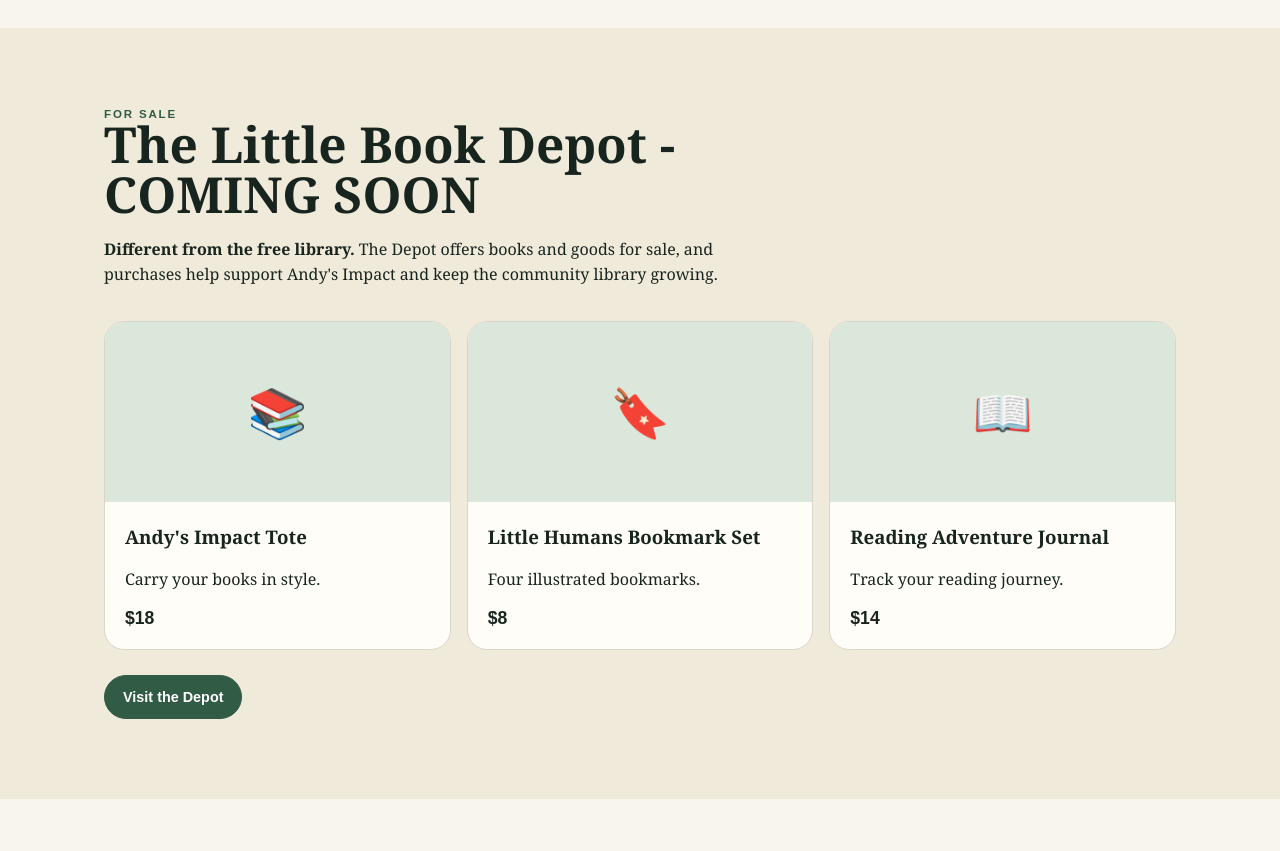
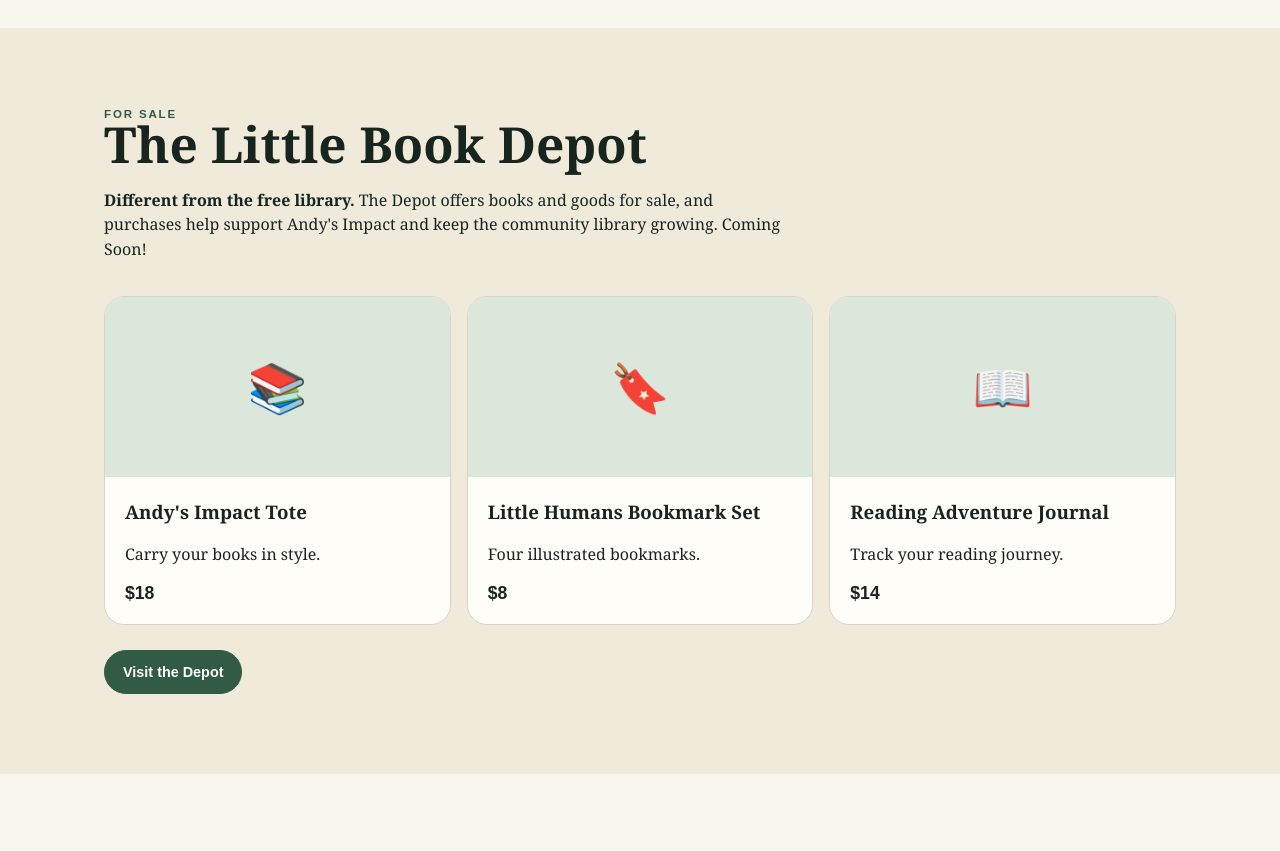
Before and after one commit to elledmytryszyn/Andys-impact, a plain HTML site: page index.html in a window 1280 px wide. Shown: the part 3060-3911 px from the top of the page. Drawn offline with Linux system fonts and the light colour scheme.

Commit message:
Update index.html - Coming Soon 2

```diff
--- a/index.html
+++ b/index.html
@@ -7,7 +7,7 @@
 <section id="library" class="free"><div class="wrap"><div class="freebox"><div><span class="badge">★ ALWAYS FREE</span><h2>Andy's Little Free Library</h2><p><strong>Take a Book. Leave a Book. Make a Difference.</strong></p><p>Every book in Andy's Little Free Library is free. Always. No library card, no cost, no catch — just books freely given and freely shared with the neighbors of Louisa, Virginia.</p><div class="buttons"><a class="btn primary" href="#get">Donate a Book</a><a class="btn secondary" href="#get">Get Directions</a></div></div><div class="card"><h3>FREE means FREE.</h3><p>Andy's Little Free Library is a community gift — <strong>not a store.</strong></p><p>🟢 Books in the library: <strong>$0</strong><br>🟢 Taking a book: <strong>Always welcome</strong><br>🟢 Leaving a book: <strong>Always appreciated</strong></p></div></div></div></section>
 <section id="read"><div class="wrap"><div class="section-head"><div class="eyebrow">Read With Andy</div><h2>One story at a time.</h2><p>Watch Andy grow as a reader — one story, one discovery, and one chapter at a time.</p></div><div class="video"><div class="eyebrow" style="color:#d8b45b">Coming Soon</div><h2>Read-Aloud Videos</h2><div class="play">▶</div><p>Andy is building his reading adventure, one page at a time.</p><a class="btn secondary" style="border-color:#fff;color:#fff" href="#read">Subscribe on YouTube</a></div></div></section>
 <section><div class="wrap"><div class="section-head"><div class="eyebrow">Make an Impact</div><h2>Small actions add up.</h2><p>You don't need to be a grown-up to change the world.</p></div><div class="steps"><div class="step"><span>01</span><h3>Read</h3><p>Pick up a book and discover a new world.</p></div><div class="step"><span>02</span><h3>Share</h3><p>Pass a book along. Share a story with a friend.</p></div><div class="step"><span>03</span><h3>Give</h3><p>Donate a gently loved book and keep the circle moving.</p></div><div class="step"><span>04</span><h3>Create</h3><p>Write, draw, build, dream. Your ideas matter.</p></div></div></div></section>
-<section id="depot" class="free"><div class="wrap"><div class="section-head"><div class="eyebrow">For Sale</div><h2>The Little Book Depot - COMING SOON</h2><p><strong>Different from the free library.</strong> The Depot offers books and goods for sale, and purchases help support Andy's Impact and keep the community library growing.</p></div><div class="shopgrid"><div class="product"><div class="productpic">📚</div><div class="productbody"><h3>Andy's Impact Tote</h3><p>Carry your books in style.</p><div class="price">$18</div></div></div><div class="product"><div class="productpic">🔖</div><div class="productbody"><h3>Little Humans Bookmark Set</h3><p>Four illustrated bookmarks.</p><div class="price">$8</div></div></div><div class="product"><div class="productpic">📖</div><div class="productbody"><h3>Reading Adventure Journal</h3><p>Track your reading journey.</p><div class="price">$14</div></div></div></div><div class="buttons"><a class="btn primary" href="#depot">Visit the Depot</a></div></div></section>
+<section id="depot" class="free"><div class="wrap"><div class="section-head"><div class="eyebrow">For Sale</div><h2>The Little Book Depot</h2><p><strong>Different from the free library.</strong> The Depot offers books and goods for sale, and purchases help support Andy's Impact and keep the community library growing. Coming Soon!</p></div><div class="shopgrid"><div class="product"><div class="productpic">📚</div><div class="productbody"><h3>Andy's Impact Tote</h3><p>Carry your books in style.</p><div class="price">$18</div></div></div><div class="product"><div class="productpic">🔖</div><div class="productbody"><h3>Little Humans Bookmark Set</h3><p>Four illustrated bookmarks.</p><div class="price">$8</div></div></div><div class="product"><div class="productpic">📖</div><div class="productbody"><h3>Reading Adventure Journal</h3><p>Track your reading journey.</p><div class="price">$14</div></div></div></div><div class="buttons"><a class="btn primary" href="#depot">Visit the Depot</a></div></div></section>
 <section id="events"><div class="wrap"><div class="section-head"><div class="eyebrow">Events & Community</div><h2>What's happening.</h2><p>Reading events, community celebrations, and library adventures.</p></div><div class="events"><div class="card"><div class="event"><div class="date"><b>NOV</b>2026</div><div><h3>Community Reading Day</h3><p>Bring a book, share a story, and celebrate reading together.</p></div></div><div class="event"><div class="date"><b>DEC</b>2026</div><div><h3>Book Drive & Drop-Off</h3><p>Donate gently loved books to keep the library stocked all winter.</p></div></div></div><div class="card"><span class="badge">★ SPECIAL CELEBRATION</span><h3 style="margin-top:18px">5-Year Anniversary Dedication</h3><p>Celebrating five years of books freely given, neighbors connected, and little humans making a big difference.</p><strong>Coming Soon · 2026</strong></div></div></div></section>
 <section id="get"><div class="wrap"><div class="contact"><div class="eyebrow">Get Involved</div><h2>Be part of the story.</h2><p>Families, educators, libraries, businesses, and neighbors all have a place here.</p><div class="buttons" style="justify-content:center"><a class="btn primary" href="mailto:hello@andysimpact.org">Get in Touch</a><a class="btn secondary" href="mailto:hello@andysimpact.org?subject=Book%20Donation">Donate a Book</a></div><p class="small" style="color:var(--muted)">Louisa, Virginia · hello@andysimpact.org</p></div></div></section>
 <footer><div class="wrap foot"><div><strong>ANDY'S IMPACT</strong><p class="small">One Book. One Action. One Little Human at a Time.</p></div><div class="small">© 2026 Andy's Impact · Louisa, Virginia<br>Words. Actions. Rhyme. Turn the Next Page.</div></div></footer></body></html>
```
